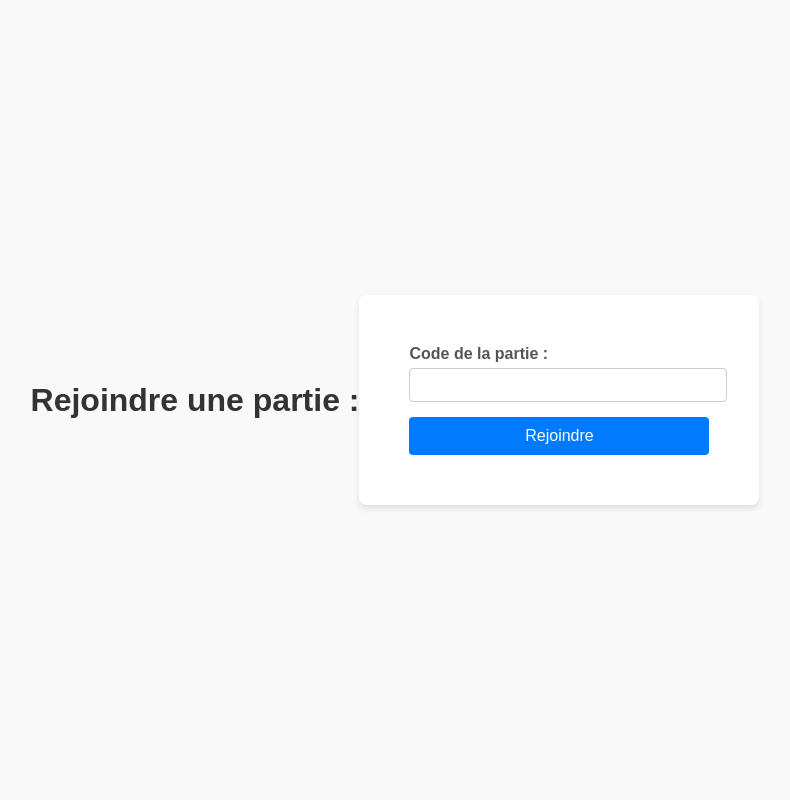
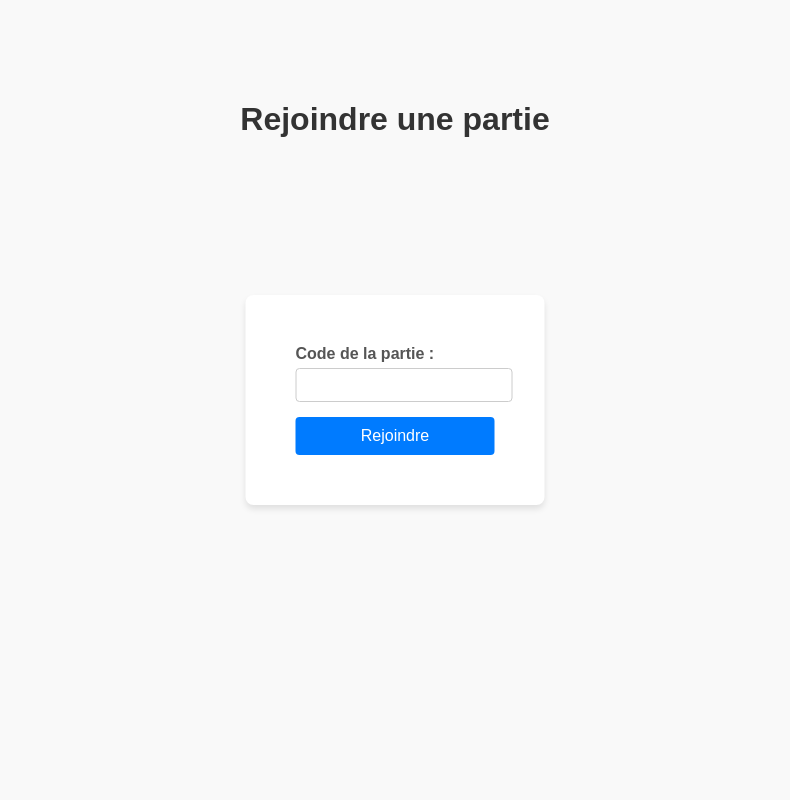
Before and after one commit to MAAARAAM/ScrumPokerEstimationApp, a Django app: page /rejoindre_partie/ in a window 1280 px wide. Shown: the whole page, without its empty margins (245-1035 px from the left). Run offline with Django 5.2, Linux system fonts and the light colour scheme.

Commit message:
join game rules

```diff
--- a/ScrumPokerEstimationApp/ScrumPokerEstimationApp/templates/rejoindre_partie.html
+++ b/ScrumPokerEstimationApp/ScrumPokerEstimationApp/templates/rejoindre_partie.html
@@ -8,7 +8,7 @@
     <link rel="stylesheet" href="{% static 'styles/rejoindre_partie.css' %}">
 </head>
 <body>
-    <h1>Rejoindre une partie :</h1>
+    <h1>Rejoindre une partie</h1>
 
     <form method="POST">
         {% csrf_token %}
--- a/ScrumPokerEstimationApp/ScrumPokerEstimationApp/views.py
+++ b/ScrumPokerEstimationApp/ScrumPokerEstimationApp/views.py
@@ -106,7 +106,6 @@ def lancer_partie(request):
 from django.shortcuts import render, redirect
 
 def rejoindre_partie(request):
-
     """
     @brief Permet à un joueur de rejoindre une partie existante.
     @param request Objet HTTP contenant les informations de la requête.
@@ -122,6 +121,10 @@ def rejoindre_partie(request):
         try:
             # Récupérer la partie correspondant au code
             partie = Partie.objects.get(code=code_partie)
+
+            # Vérifier si l'état de la partie est 'terminée'
+            if partie.etat == 'terminee':
+                return render(request, 'rejoindre_partie.html', {'error': 'Cette partie est déjà terminée'})
         except Partie.DoesNotExist:
             return render(request, 'rejoindre_partie.html', {'error': 'Partie non trouvée'})
 
@@ -129,6 +132,7 @@ def rejoindre_partie(request):
         return redirect('partie', code=code_partie)
 
     return render(request, 'rejoindre_partie.html')
+
 
 def partie(request, code):
     """
@@ -191,15 +195,13 @@ def partie(request, code):
         # Si tous les joueurs ont voté pour ce tour
         if len(tache_votes[tours]) == len(joueurs):
             if mode == 'strict':
-                # Vérifier si tous les votes sont identiques (exclure les "?")
-                votes_effectifs = [v for v in tache_votes[tours] if v != "?"]
-                if len(set(votes_effectifs)) == 1:
-                    # Unanimité atteinte, passer à la tâche suivante
+                # Vérifier si tous les votes sont "?"" et gérer le mode strict
+                if all(v == "?" for v in tache_votes[tours]):
+                    etat_tache['resultat'] = "Indécis"
                     partie.active_task += 1
                     if partie.active_task < len(partie.backlog):
                         partie.etat_avancement[str(partie.active_task)] = {'votes': [], 'tours': 0}
                     else:
-                        # Toutes les tâches sont terminées
                         partie.etat = 'terminee'
                         resultats = pretraiter_resultats(partie)
                         partie.save()
@@ -209,31 +211,68 @@ def partie(request, code):
                             'resultats': resultats
                         })
                 else:
-                    # Pas d'unanimité, démarrer un nouveau tour
-                    etat_tache['tours'] += 1
-                    request.session['tour_joueur'] = 0
+                    votes_effectifs = [v for v in tache_votes[tours] if v != "?"]
+                    if len(set(votes_effectifs)) == 1:
+                        # Unanimité atteinte
+                        partie.active_task += 1
+                        if partie.active_task < len(partie.backlog):
+                            partie.etat_avancement[str(partie.active_task)] = {'votes': [], 'tours': 0}
+                        else:
+                            partie.etat = 'terminee'
+                            resultats = pretraiter_resultats(partie)
+                            partie.save()
+                            return render(request, 'fin_partie.html', {
+                                'partie': partie,
+                                'mode': mode,
+                                'resultats': resultats
+                            })
+                    else:
+                        # Pas d'unanimité, démarrer un nouveau tour
+                        etat_tache['tours'] += 1
+                        request.session['tour_joueur'] = 0
 
             elif mode == 'moyenne':
-                # Calculer la moyenne des votes (exclure les "?")
-                votes_numeriques = [int(v) for v in tache_votes[tours] if v.isdigit()]
-                if votes_numeriques:
-                    moyenne_vote = sum(votes_numeriques) / len(votes_numeriques)
-                    etat_tache['moyenne'] = moyenne_vote
+                # Vérifier si c'est le premier tour et tous les joueurs n'ont pas voté de manière identique
+                if tours == 0:  # Premier tour
+                    if len(set(tache_votes[tours])) == 1:
+                        # Unanimité atteinte
+                        etat_tache['resultat'] = tache_votes[tours][0]  # Mettre le résultat du vote unique
+                        partie.active_task += 1
+                        if partie.active_task < len(partie.backlog):
+                            partie.etat_avancement[str(partie.active_task)] = {'votes': [], 'tours': 0}
+                        else:
+                            partie.etat = 'terminee'
+                            resultats = pretraiter_resultats(partie)
+                            partie.save()
+                            return render(request, 'fin_partie.html', {
+                                'partie': partie,
+                                'mode': mode,
+                                'resultats': resultats
+                            })
+                    else:
+                        # Pas d'unanimité, on passe à un tour de moyenne
+                        etat_tache['tours'] += 1
+                        request.session['tour_joueur'] = 0
+                else:
+                    # Calculer la moyenne des votes (exclure les "?")
+                    votes_numeriques = [int(v) for v in tache_votes[tours] if v.isdigit()]
+                    if votes_numeriques:
+                        moyenne_vote = sum(votes_numeriques) / len(votes_numeriques)
+                        etat_tache['moyenne'] = moyenne_vote
 
-                # Passer à la tâche suivante
-                partie.active_task += 1
-                if partie.active_task < len(partie.backlog):
-                    partie.etat_avancement[str(partie.active_task)] = {'votes': [], 'tours': 0}
-                else:
-                    # Toutes les tâches sont terminées
-                    partie.etat = 'terminee'
-                    resultats = pretraiter_resultats(partie)
-                    partie.save()
-                    return render(request, 'fin_partie.html', {
-                        'partie': partie,
-                        'mode': mode,
-                        'resultats': resultats
-                    })
+                    # Passer à la tâche suivante
+                    partie.active_task += 1
+                    if partie.active_task < len(partie.backlog):
+                        partie.etat_avancement[str(partie.active_task)] = {'votes': [], 'tours': 0}
+                    else:
+                        partie.etat = 'terminee'
+                        resultats = pretraiter_resultats(partie)
+                        partie.save()
+                        return render(request, 'fin_partie.html', {
+                            'partie': partie,
+                            'mode': mode,
+                            'resultats': resultats
+                        })
 
         partie.save()
 
@@ -252,16 +291,12 @@ def partie(request, code):
     })
 
 
-
-
 def pretraiter_resultats(partie):
-
     """
     @brief Prépare les résultats finaux pour une partie terminée.
     @param partie Instance de la classe Partie à traiter.
     @return Une liste des résultats des tâches.
     """
-
     resultats = []
     backlog = partie.backlog
     etat_avancement = partie.etat_avancement
@@ -272,12 +307,17 @@ def pretraiter_resultats(partie):
             'description': backlog[int(tache_id)]['description'],
             'votes': {idx: votes for idx, votes in enumerate(data['votes'])},
         }
-        if partie.mode == 'moyenne' and 'moyenne' in data:
+
+        # Cas où tous les votes sont "?"
+        if len(data['votes']) > 0 and all(v == "?" for v in data['votes'][-1]):
+            tache_details['resultat'] = "Indécis"
+        elif partie.mode == 'moyenne' and 'moyenne' in data:
             tache_details['resultat'] = f"Moyenne : {data['moyenne']:.2f}"
         elif partie.mode == 'strict' and len(data['votes']) > 0 and len(set(data['votes'][-1])) == 1:
             tache_details['resultat'] = f"Unanimité : {data['votes'][-1][0]}"
         else:
             tache_details['resultat'] = "Aucun consensus"
+
         resultats.append(tache_details)
 
     return resultats
--- a/ScrumPokerEstimationApp/static/styles/rejoindre_partie.css
+++ b/ScrumPokerEstimationApp/static/styles/rejoindre_partie.css
@@ -4,9 +4,7 @@
     background-color: #f9f9f9;
     margin: 0;
     padding: 0;
-            display: flex;
-            justify-content: center;
-            align-items: center;
+    position: relative; /* Permet le positionnement des éléments internes */
     height: 100vh;
 }
 
@@ -15,14 +13,21 @@
     padding: 50px;
     border-radius: 8px;
     box-shadow: 0 4px 6px rgba(0, 0, 0, 0.1);
-            width: 300px;
+    position: absolute; /* Permet de superposer le formulaire */
+    top: 50%; /* Positionner au milieu vertical */
+    left: 50%; /* Positionner au milieu horizontal */
+    transform: translate(-50%, -50%); /* Ajuster pour centrer par rapport à top/left */
 }
 
+
 h1 {
-            text-align: center;
+    position: absolute; /* Superposition par rapport au formulaire */
+    top: 10%; /* Placer vers le haut de la page */
+    left: 50%; /* Centrer horizontalement */
+    transform: translateX(-50%); /* Centrer le titre */
     color: #333;
-            margin-bottom: 20px;
 }
+
 
 label {
     display: block;
```
Also changed, not shown: ScrumPokerEstimationApp/db.sqlite3. Lines whose indentation alone changed are shown as unchanged.
